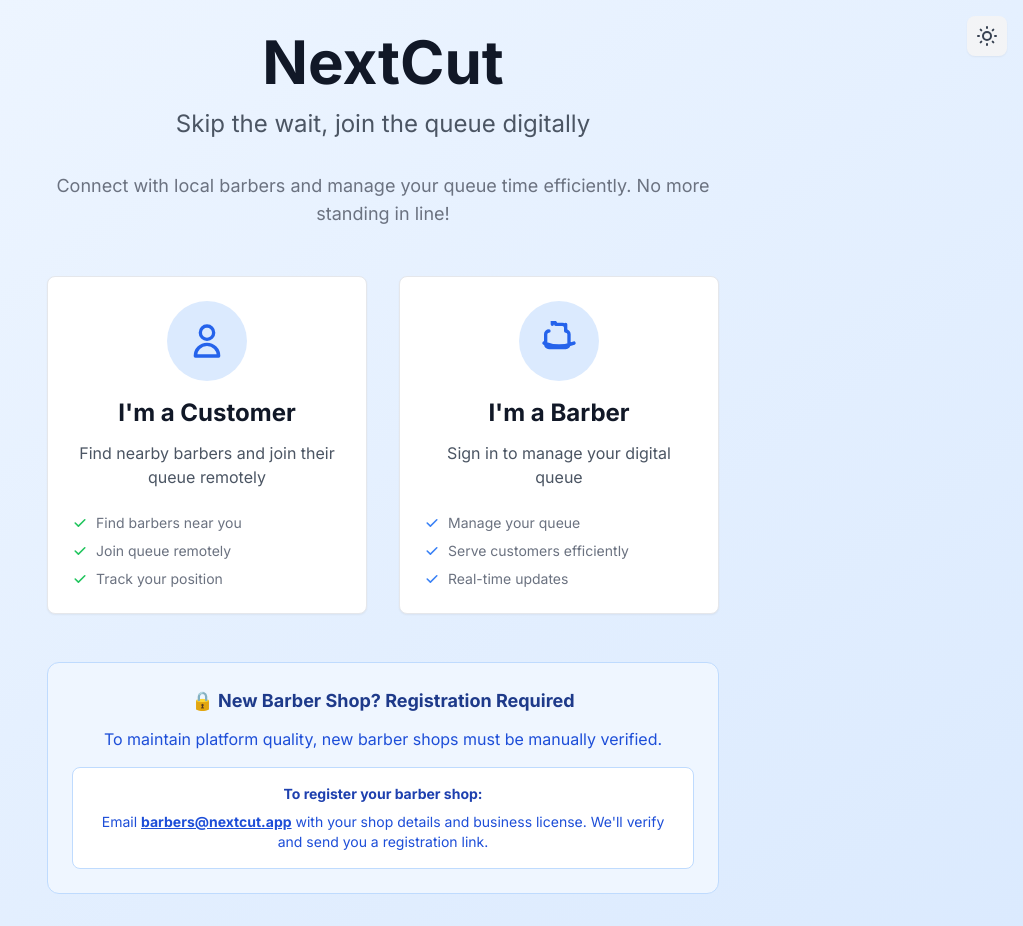
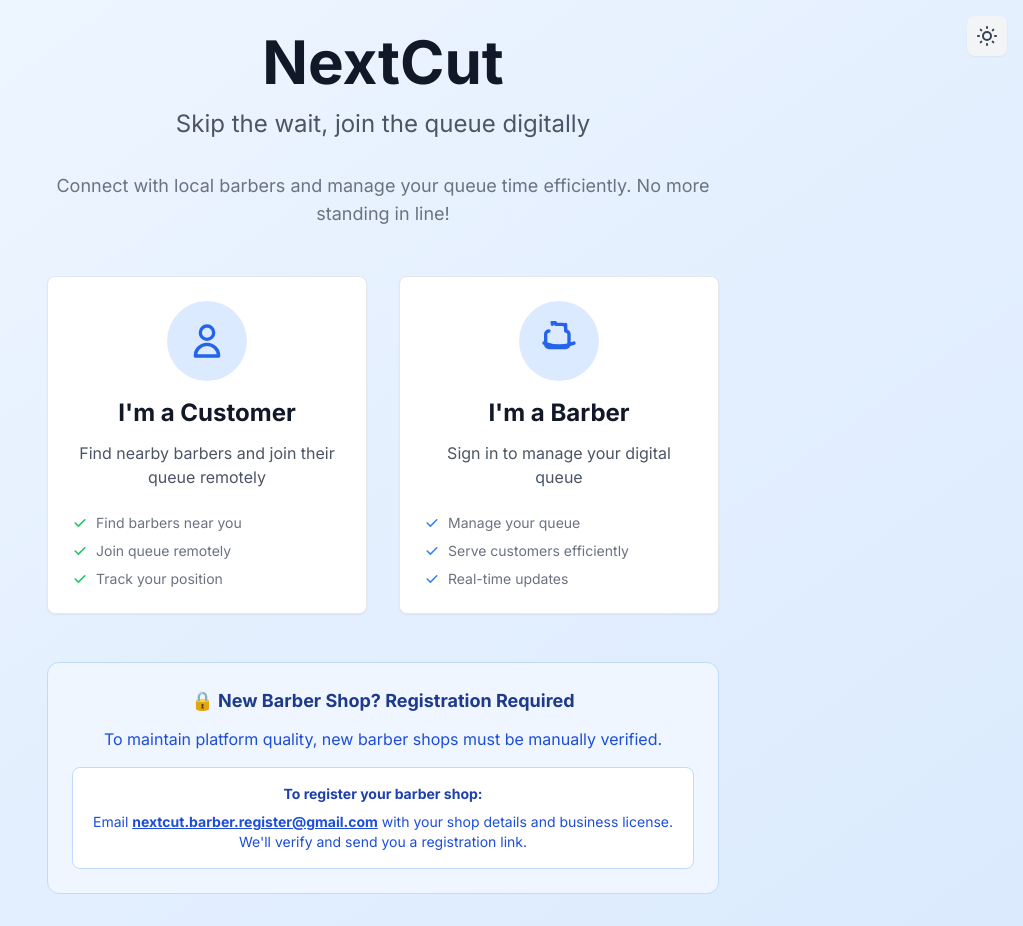
Before and after one commit to sanskarkalal/NextCut-frontend, a React (Vite) app: page / in a window 1280 px wide. Shown: the whole page, without its empty margins (257-1280 px from the left). Built offline with nearby package versions, Linux system fonts and the light colour scheme; no server answers.

Commit message:
final touches

```diff
--- a/src/components/auth/LoginForm.tsx
+++ b/src/components/auth/LoginForm.tsx
@@ -156,7 +156,7 @@ const LoginForm: React.FC<LoginFormProps> = ({ role, onSwitchToSignup }) => {
           <p className="text-gray-600 text-sm">
             Need to register your barber shop?{" "}
             <a
-              href="mailto:barbers@nextcut.app"
+              href="mailto:nextcut.barber.register@gmail.com"
               className="text-primary-600 hover:text-primary-700 font-medium underline"
             >
               Email us for registration
--- a/src/pages/HomePage.tsx
+++ b/src/pages/HomePage.tsx
@@ -235,10 +235,10 @@ const HomePage: React.FC = () => {
                   <p className="text-blue-700 dark:text-blue-300 text-sm">
                     Email{" "}
                     <a
-                      href="mailto:barbers@nextcut.app"
+                      href="mailto:nextcut.barber.register@gmail.com"
                       className="font-bold underline hover:text-blue-800"
                     >
-                      barbers@nextcut.app
+                      nextcut.barber.register@gmail.com
                     </a>{" "}
                     with your shop details and business license. We'll verify
                     and send you a registration link.
@@ -323,10 +323,10 @@ const HomePage: React.FC = () => {
               <p className="text-sm text-blue-700 dark:text-blue-300">
                 📧 Email us at{" "}
                 <a
-                  href="mailto:barbers@nextcut.app"
+                  href="mailto:nextcut.barber.register@gmail.com"
                   className="font-bold underline hover:text-blue-800 dark:hover:text-blue-200"
                 >
-                  barbers@nextcut.app
+                  nextcut.barber.register@gmail.com
                 </a>{" "}
                 with your shop details to get started.
               </p>
```
